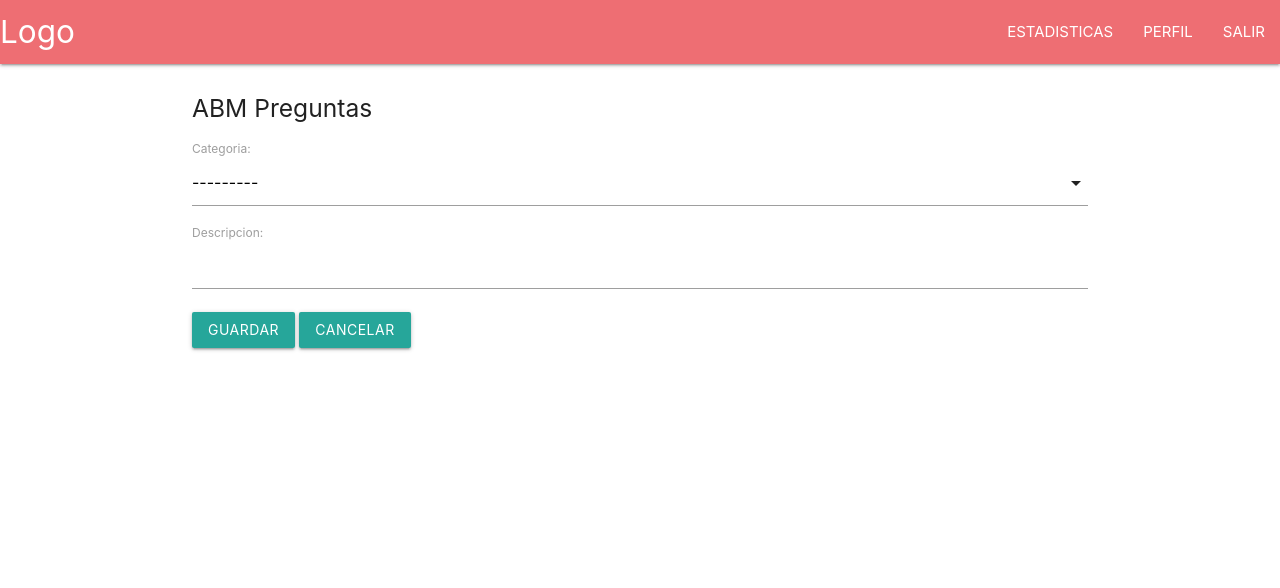
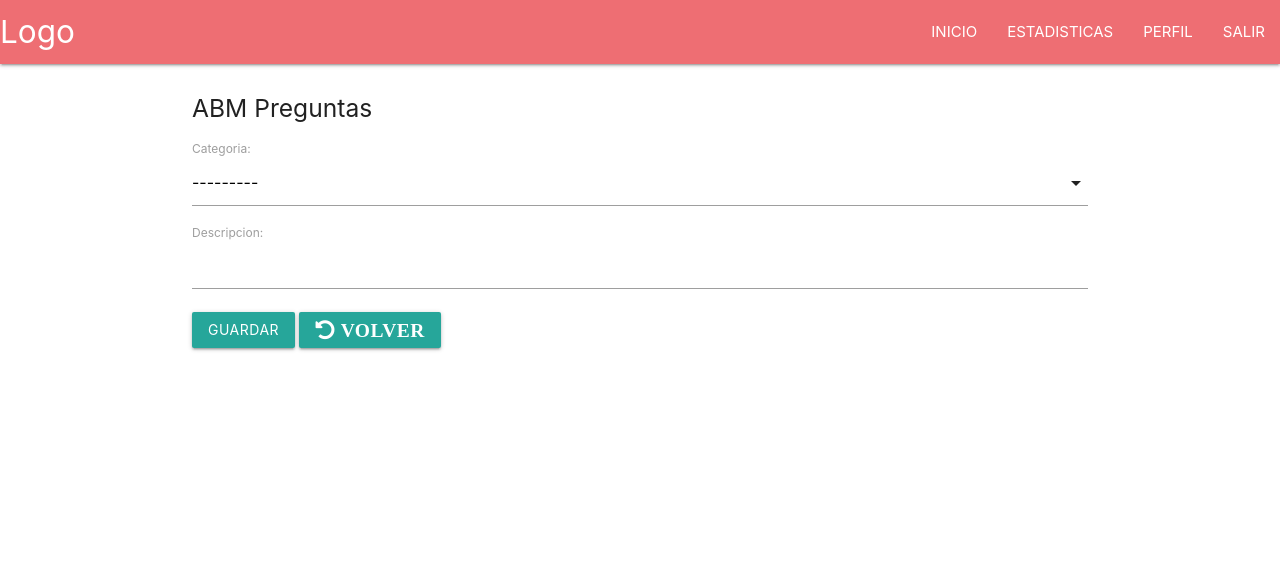
Before and after one commit to DuarteJP/ChArg, a Django app: page /preguntas/crear/ in a window 1280 px wide. Shown: the top 588 px of the page. Run offline with Django 3.2, Linux system fonts and the light colour scheme; the visitor is signed in with stand-in values (Sample User, id 1); data that the repository does not hold is empty; some libraries are stand-ins or nearby versions.

Commit message:
Likee algunos botones a sus respectivas urls. Agregué INICIO para la nav.

```diff
--- a/charg/apps/partidas/templates/partidas/ranking.html
+++ b/charg/apps/partidas/templates/partidas/ranking.html
@@ -27,7 +27,7 @@
     <div class="col"></div>
     <div class="col">
       <button class="btn btn-info" href="#" ><b>
-        <a href="{% url 'usuarios:perfil' request.user.id %}">
+        <a href="{% url 'home' %}">
           <i href="" class="fas fa-undo-alt">&nbsp;Volver </i>
         </a>
         </b>
--- a/charg/apps/preguntas/templates/preguntas/agregar.html
+++ b/charg/apps/preguntas/templates/preguntas/agregar.html
@@ -11,7 +11,12 @@
           </div>
       <div class="modal-footer">
           <button type="submit" class="btn btn-primary">Guardar</button>
-          <button type="button" class="btn btn-secondary" >Cancelar</button>
+          <button class="btn btn-info" href="#" ><b>
+          <a href="{% url 'preguntas:listar' %}">
+          <i href="" class="fas fa-undo-alt">&nbsp;Volver </i>
+          </a>
+          </b>
+          </button>
         </div>
       </form>
     </div>
--- a/charg/charg/settings/local.py
+++ b/charg/charg/settings/local.py
@@ -8,7 +8,7 @@ DATABASES = {
     'default': {
 
         'ENGINE': 'sql_server.pyodbc',
-        'NAME': 'BDCHAR',
+        'NAME': 'FINAL',
         'Trusted_Connection':'yes',
         'HOST':'localhost\\SQLEXPRESS',
         'OPTIONS':{
--- a/charg/templates/header.html
+++ b/charg/templates/header.html
@@ -6,11 +6,12 @@
             <!-- menu largo de arriba en pantalla media y grande -->
             <ul class="right hide-on-med-and-down">
                 {% if request.user.is_authenticated %}
-                <li><a href="#">ESTADISTICAS</a></li>
+                <li><a href="{% url 'home' %}">INICIO</a></li>
+                <li><a href="{% url 'partidas:ranking' %}">ESTADISTICAS</a></li>
                 <li><a href="{% url 'usuarios:perfil' request.user.id %}">PERFIL</a></li>
-                <li><a href="{% url 'usuarios:logout'%}">SALIR</a></li>
+                <li><a href="{% url 'usuarios:logout' %}">SALIR</a></li>
                 {% else %}
-                <li><a href="{% url 'usuarios:login'%}">INGRESAR</a></li>
+                <li><a href="{% url 'usuarios:login' %}">INGRESAR</a></li>
                 {% endif %}
             </ul>
         </div>
@@ -21,9 +22,9 @@
         {% if request.user.is_authenticated %}
         <li><a href="#">ESTADÍSTICAS</a></li>
         <li><a href="">PERFIL</a></li>
-        <li><a href="{% url 'usuarios:logout'%}">SALIR</a></li>
+        <li><a href="{% url 'usuarios:logout' %}">SALIR</a></li>
         {% else %}
-        <li><a href="{% url 'usuarios:login'%}">INGRESAR</a></li>
+        <li><a href="{% url 'usuarios:login' %}">INGRESAR</a></li>
         {% endif %}
     </ul>
 </header>
--- a/charg/templates/home.html
+++ b/charg/templates/home.html
@@ -16,7 +16,7 @@
 </div>
 <div class="row center">
 	{% if request.user.is_authenticated %}
-	<a href="#" class="btn-large waves-effect waves-light">
+	<a href="{% url 'partidas:seleccionarCategoria' %}" class="btn-large waves-effect waves-light">
 		Jugar
 	</a>
 	{% else %}
```
